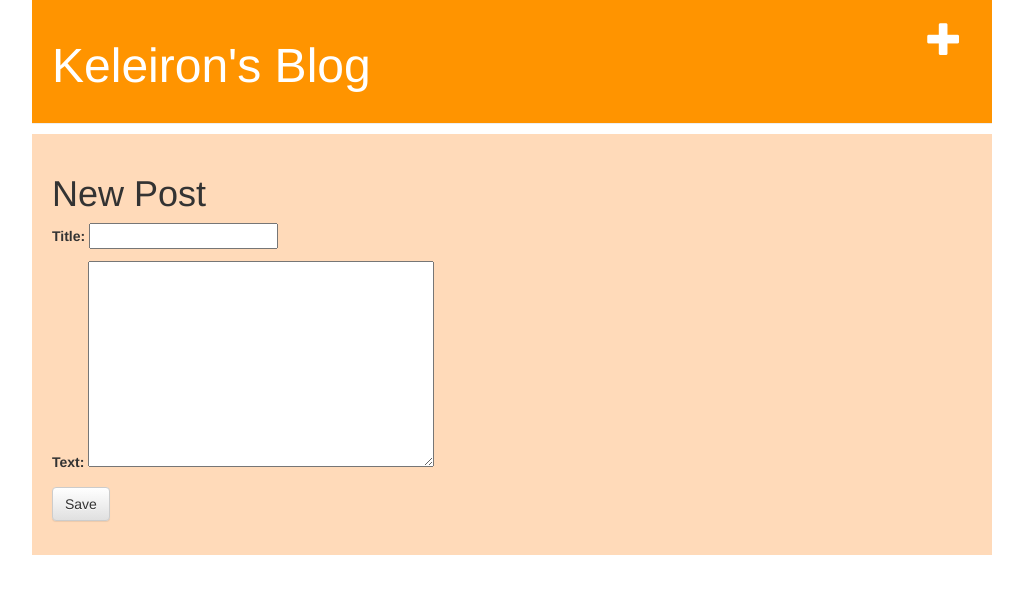
After one commit to Enigmanark/My-First-Blog-Site, a Django app: page /post/new/ in a window 1280 px wide. The commit adds this page. Shown: the top 594 px of the page, without its empty margins (128-1151 px from the left). Run offline with Django 3.2, Linux system fonts and the light colour scheme; some libraries are stand-ins or nearby versions.

Commit message:
Added ability to make new posts, updated theme

```diff
--- /dev/null
+++ b/blog/forms.py
@@ -0,0 +1,7 @@
+from django import forms
+from .models import Post
+
+class PostForm(forms.ModelForm):
+	class Meta:
+		model = Post
+		fields = ('title', 'text',)
--- a/blog/static/blog/blog.css
+++ b/blog/static/blog/blog.css
@@ -1,13 +1,22 @@
 .page-header {
 	background-color: #ff9400;
 	margin-top: 0;
-	padding: 20px 20px 20px 40px;
+	padding: 20px 10px 20px 20px;
+	width: 75%;
+	margin: auto;
 }
 
 .page-header h1, .page-header h1 a, .page-header h1 a:visited, .page-header h1 a:active {
 	color: #ffffff;
 	font-size: 36pt;
 	text-decoration: none;
+}
+
+#newPost {
+	color: #ffffff;
+    float: right;
+    font-size: 26pt;
+    margin-right: 20px;
 }
 
 h1, h2, h3, h4 {
@@ -19,12 +28,22 @@ h1, h2, h3, h4 {
 	text-decoration: none;
 }
 
-.date {
+.date, .author {
     color: #828282;
+	float: right;
+	margin-right: 40px;
+}
+
+.post-form {
+	width: 100%;
 }
 
 .content {
-	margin-left: 30px;
+	padding: 20px;
+	background-color: peachpuff;
+	width: 75%;
+	margin: auto;
+	margin-top: 10px;
 }
 
 .post {
--- a/blog/templates/blog/base.html
+++ b/blog/templates/blog/base.html
@@ -11,6 +11,7 @@
 <body>
 
 	<div class="page-header">
+		<a href="{% url 'post_new' %}" class="top-menu"><span id="newPost" class="glyphicon glyphicon-plus"></span></a>
 		<h1><a href="/">Keleiron's Blog</a></h1>
 	</div>
 
--- /dev/null
+++ b/blog/templates/blog/post_edit.html
@@ -0,0 +1,8 @@
+{% extends 'blog/base.html' %}
+{% block content %}
+	<h1>New Post</h1>
+	<form method="POST" class="post-form">{% csrf_token %}
+        {{ form.as_p }}
+        <button type="submit" class="save btn btn-default">Save</button>
+    </form>
+{% endblock %}
--- a/blog/templates/blog/post_list.html
+++ b/blog/templates/blog/post_list.html
@@ -3,6 +3,7 @@
 	{% for post in posts %}
 			<div class="post">
 				<p class="date">published: {{ post.published_date }}</p>
+				<p class="author">author: {{ post.author }}</p>
 				<h1><a href="{% url 'post_detail' pk=post.pk %}"> {{ post.title }}</a></h1>
 				<p>{{ post.text|linebreaksbr }} </p>
 			</div>
--- a/blog/urls.py
+++ b/blog/urls.py
@@ -4,4 +4,5 @@ from . import views
 urlpatterns = [
 	url(r'^$', views.post_list, name='post_list'),
 	url(r'^post/(?P<pk>\d+)/$', views.post_detail, name='post_detail'),
+	url(r'^post/new/$', views.post_new, name='post_new'),
 ]
--- a/blog/views.py
+++ b/blog/views.py
@@ -1,13 +1,28 @@
-from django.shortcuts import render, get_object_or_404
+from django.shortcuts import render, get_object_or_404, redirect
 from django.utils import timezone
 from .models import Post
+from .forms import PostForm
 
 # Create your views here.
 
 def post_list(request):
-	posts = Post.objects.filter(published_date__lte=timezone.now()).order_by('published_date')
+	posts = Post.objects.filter(published_date__lte=timezone.now()).order_by('-published_date')
 	return render(request, 'blog/post_list.html', {'posts': posts})
 
 def post_detail(request, pk):
 	post = get_object_or_404(Post, pk=pk)
 	return render(request, 'blog/post_detail.html', {'post': post})
+
+def post_new(request):
+	if request.method == "POST":
+		form = PostForm(request.POST)
+		if form.is_valid():
+			post = form.save(commit=False)
+			post.author = request.user
+			post.published_date = timezone.now()
+			post.save()
+			return redirect('post_detail', pk=post.pk)
+	else:
+		form = PostForm()
+
+	return render(request, 'blog/post_edit.html', {'form': form})
```
